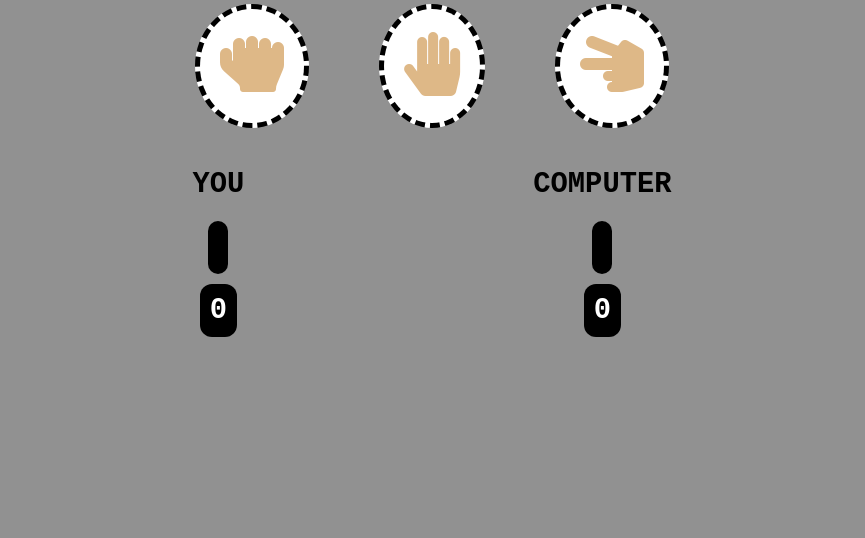
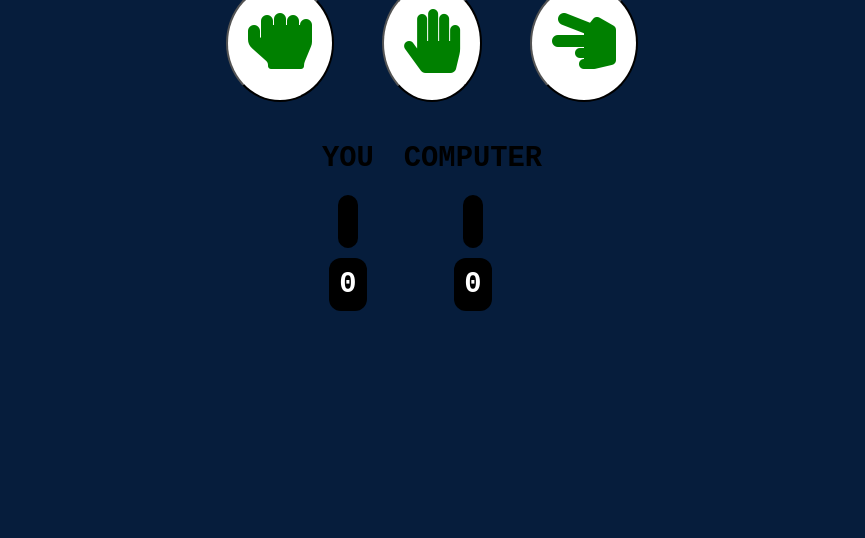
Before and after one commit to Anthony-mbaya/rock-paper-scissor, a React app: page / in a window 1280 px wide. Shown: the part 262-800 px from the top of the page, without its empty margins (208-1073 px from the left). Built offline with nearby package versions, Linux system fonts and the light colour scheme.

Commit message:
added .env file and modeified styles

```diff
--- a/public/index.html
+++ b/public/index.html
@@ -2,14 +2,14 @@
 <html lang="en">
   <head>
     <meta charset="utf-8" />
-    <link rel="icon" href="%PUBLIC_URL%/favicon.ico" />
+    <link rel="icon" href="%PUBLIC_URL%/icons8-love-you-gesture-dark-skin-tone-48.png" />
     <meta name="viewport" content="width=device-width, initial-scale=1" />
     <meta name="theme-color" content="#000000" />
     <meta
       name="description"
       content="Web site created using create-react-app"
     />
-    <link rel="apple-touch-icon" href="%PUBLIC_URL%/logo192.png" />
+    <link rel="apple-touch-icon" href="%PUBLIC_URL%/icons8-love-you-gesture-dark-skin-tone-48.png" />
     <!--
       manifest.json provides metadata used when your web app is installed on a
       user's mobile device or desktop. See https://developers.google.com/web/fundamentals/web-app-manifest/
--- a/src/game.css
+++ b/src/game.css
@@ -1,14 +1,13 @@
-*{
+* {
   padding: 0;
   margin: 0;
 }
-body{
-    background-color:rgb(145, 145, 145);
+body {
+  background-color: rgb(6, 29, 60);
   color: black;
-    font-family:'Courier New', Courier, monospace;
-
+  font-family: "Courier New", Courier, monospace;
 }
-.container{
+.container {
   margin-top: 12em;
   display: flex;
   flex-direction: column;
@@ -17,43 +16,57 @@ body{
 }
 h1 {
   font-size: 3em;
-    margin-bottom: 20px;
+  margin-bottom: 20px 10px;
   text-transform: uppercase;
+  text-align: center;
+  width: fit-content;
+  margin: auto;
+}
+.btns{
+  display: flex;
+  flex-direction: row;
+  gap: 3em;
+  align-items: center;
+  flex-wrap: wrap;
+
 }
 
 button {
-      margin: 0 35px;
   padding: 20px;
   font-size: 4em;
   background-color: white;
   color: burlywood;
-      border:5px dashed black;
-      border-radius:50%;
+  border-radius: 100%;
   cursor: pointer;
   transition: background-color 0.3s ease;
+  margin: auto;
 }
 button:hover {
-        background-color: #45a049;
+  background-color: orangered;
 }
-h2{
+h2 {
   padding: 15px;
 }
-.outputs{
+.outputs {
   margin: 1.3em;
   display: flex;
   justify-content: space-around;
   align-items: center;
-    width: 60%;
+  width: fit-content;
   font-size: 1.2em;
 }
-span{
+span {
   background-color: black;
   color: white;
   padding: 10px;
-    border-radius: 12px ;
+  border-radius: 12px;
 }
-.output1,.output2{
+.output1,
+.output2 {
   display: flex;
   flex-direction: column;
   align-items: center;
 }
+i {
+  color: green;
+}
--- a/src/game.js
+++ b/src/game.js
@@ -1,75 +1,93 @@
-import React from 'react';
-import './game.css'
-class Game extends React.Component{
-    constructor(props){
+import React from "react";
+import "./game.css";
+class Game extends React.Component {
+  constructor(props) {
     super();
     this.state = {
-            playerValue:null,
-            compValue:null,
-            playerScore:0,
-            compScore:0
+      playerValue: null,
+      compValue: null,
+      playerScore: 0,
+      compScore: 0,
     };
   }
-    brainFun(playerValue,compValue){
-        if(playerValue === compValue){
+  brainFun(playerValue, compValue) {
+    if (playerValue === compValue) {
       return 0;
-        }else if((playerValue === 'ROCK' && compValue === 'SCISSOR') ||
-                 (playerValue === 'SCISSOR' && compValue === 'PAPER') ||
-                 (playerValue === 'PAPER' && compValue === 'ROCK')){
+    } else if (
+      (playerValue === "ROCK" && compValue === "SCISSOR") ||
+      (playerValue === "SCISSOR" && compValue === "PAPER") ||
+      (playerValue === "PAPER" && compValue === "ROCK")
+    ) {
       return 1;
-        }else{
+    } else {
       return -1;
     }
   }
-    selectFun(playerChoice){
-        const choices = ['ROCK','PAPER','SCISSOR'];
+  selectFun(playerChoice) {
+    const choices = ["ROCK", "PAPER", "SCISSOR"];
     const compChoice = choices[Math.floor(Math.random() * choices.length)];
-        const value = this.brainFun(playerChoice,compChoice);
-        if(value === 1){
+    const value = this.brainFun(playerChoice, compChoice);
+    if (value === 1) {
       this.setState({
-                playerValue:playerChoice,
-                compValue:compChoice,
-                playerScore:this.state.playerScore + 1
-            })
-        }else if(value === -1){
+        playerValue: playerChoice,
+        compValue: compChoice,
+        playerScore: this.state.playerScore + 1,
+      });
+    } else if (value === -1) {
       this.setState({
-                playerValue:playerChoice,
-                compValue:compChoice,
-                compScore:this.state.compScore + 1
-            })
-        }else{
+        playerValue: playerChoice,
+        compValue: compChoice,
+        compScore: this.state.compScore + 1,
+      });
+    } else {
       this.setState({
-                compValue:compChoice,
-                playerValue:playerChoice
-            })
+        compValue: compChoice,
+        playerValue: playerChoice,
+      });
     }
   }
 
-
-    render(){
-        const {playerValue,compValue,playerScore,compScore} = this.state;
-        return(
+  render() {
+    const { playerValue, compValue, playerScore, compScore } = this.state;
+    return (
       <div className="container">
         <h1>Rock Paper Scissor - Woo Hoo</h1>
-              <div>
-                <button onClick={() => this.selectFun('ROCK')}> <i className={`fas fa-hand-rock`} /> </button>
-                <button onClick={() => this.selectFun('PAPER')}> <i className={`fas fa-hand-paper`} /> </button>
-                <button onClick={() => this.selectFun('SCISSOR')}> <i className={`fas fa-hand-scissors`} /> </button>
+        <div className="btns">
+          <button onClick={() => this.selectFun("ROCK")}>
+            {" "}
+            <i className={`fas fa-hand-rock`} />{" "}
+          </button>
+          <button onClick={() => this.selectFun("PAPER")}>
+            {" "}
+            <i className={`fas fa-hand-paper`} />{" "}
+          </button>
+          <button onClick={() => this.selectFun("SCISSOR")} >
+            {" "}
+            <i className={`fas fa-hand-scissors`} />{" "}
+          </button>
         </div>
-              <div className='outputs'>
-                <div className='output1'>
+        <div className="outputs">
+          <div className="output1">
             <h2>YOU</h2>
-                <h2><span>{playerValue}</span></h2>
-                <h2><span>{playerScore}</span></h2>
+            <h2>
+              <span>{playerValue}</span>
+            </h2>
+            <h2>
+              <span>{playerScore}</span>
+            </h2>
           </div>
-                <div className='output2'>
+          <div className="output2">
             <h2>COMPUTER</h2>
-                <h2><span>{compValue}</span></h2>
-                <h2><span>{compScore}</span></h2>
+            <h2>
+              <span>{compValue}</span>
+            </h2>
+            <h2>
+              <span>{compScore}</span>
+            </h2>
           </div>
         </div>
       </div>
-        )
+    );
   }
 }
 
```
Also changed, not shown: public/icons8-love-you-gesture-dark-skin-tone-48.png (added), 1 other file. Lines whose indentation alone changed are shown as unchanged.
